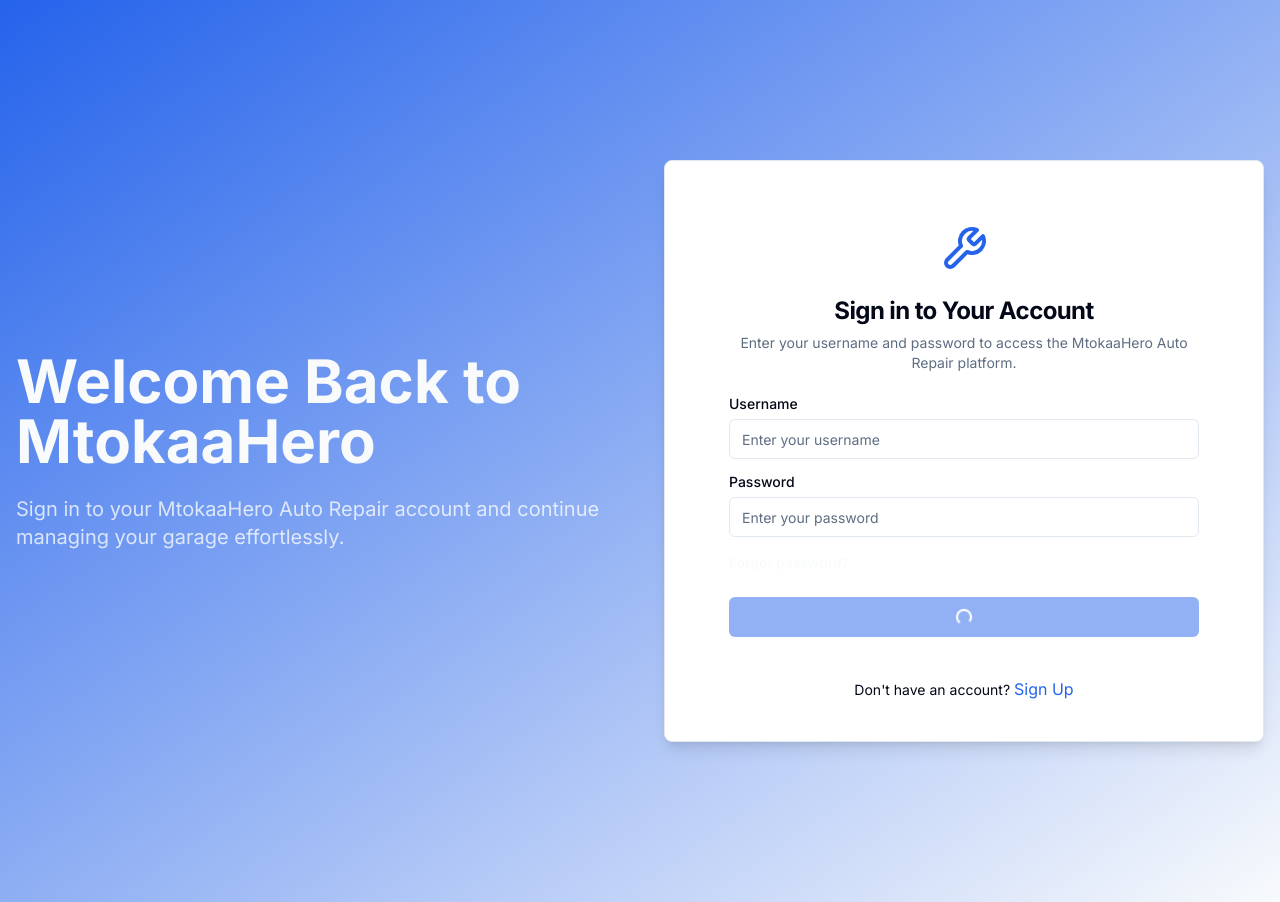
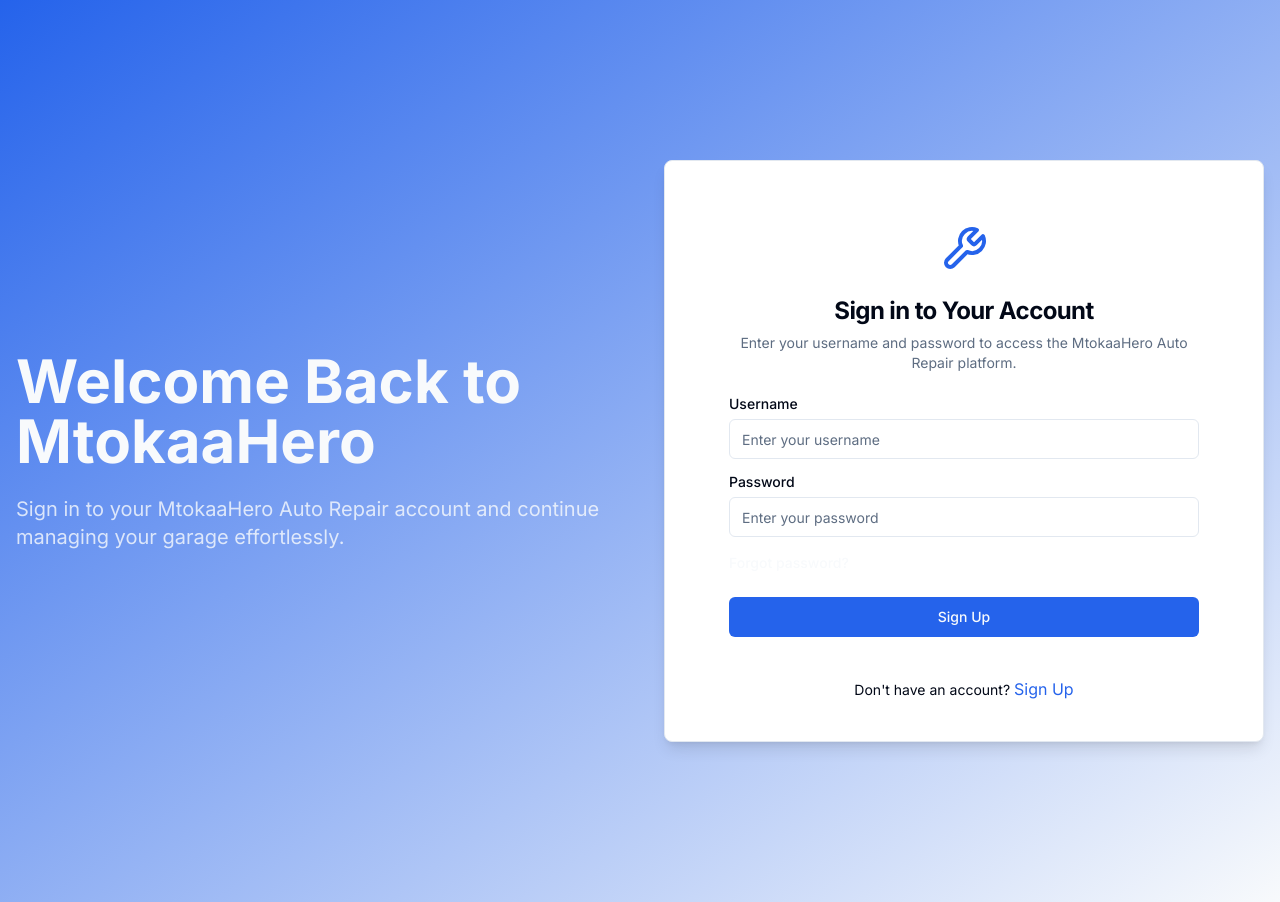
Before and after one commit to Mtokaahero-com/mtokaahero, a Next.js app: page /auth/service-accounts/garage/signin in a window 1280 px wide. Built offline with nearby package versions, Linux system fonts and the light colour scheme.

Commit message:
Sep 23, 2024, 3:39 PM

```diff
--- a/app/(pages)/auth/service-accounts/garage/signin/page.tsx
+++ b/app/(pages)/auth/service-accounts/garage/signin/page.tsx
@@ -10,7 +10,7 @@ import { WrenchIcon } from '@/components/ui/icons';
 
 
 export default function Component() {
-    const [loading, setLoading] = React.useState(true);
+    const [loading, setLoading] = React.useState(false);
     return (
         <div className="w-full min-h-screen bg-gradient-to-br from-primary to-primary-foreground">
             <div className="container mx-auto px-4 py-12 md:py-24 lg:py-32 xl:py-40">
@@ -59,7 +59,7 @@ export default function Component() {
                                 className="w-full flex justify-center items-center space-x-2"
                                 disabled={loading}>
                                 {loading ? (
-                                    <div className="inline-block h-4 w-4 animate-spin rounded-full border-2 border-t-transparent border-white cursor-not-allowed"></div>
+                                    <div className="inline-block h-4 w-4 animate-spin rounded-full border-2 border-t-transparent border-white cursor-progress"></div>
                                 ) : (
                                     'Sign Up'
                                 )}
```
